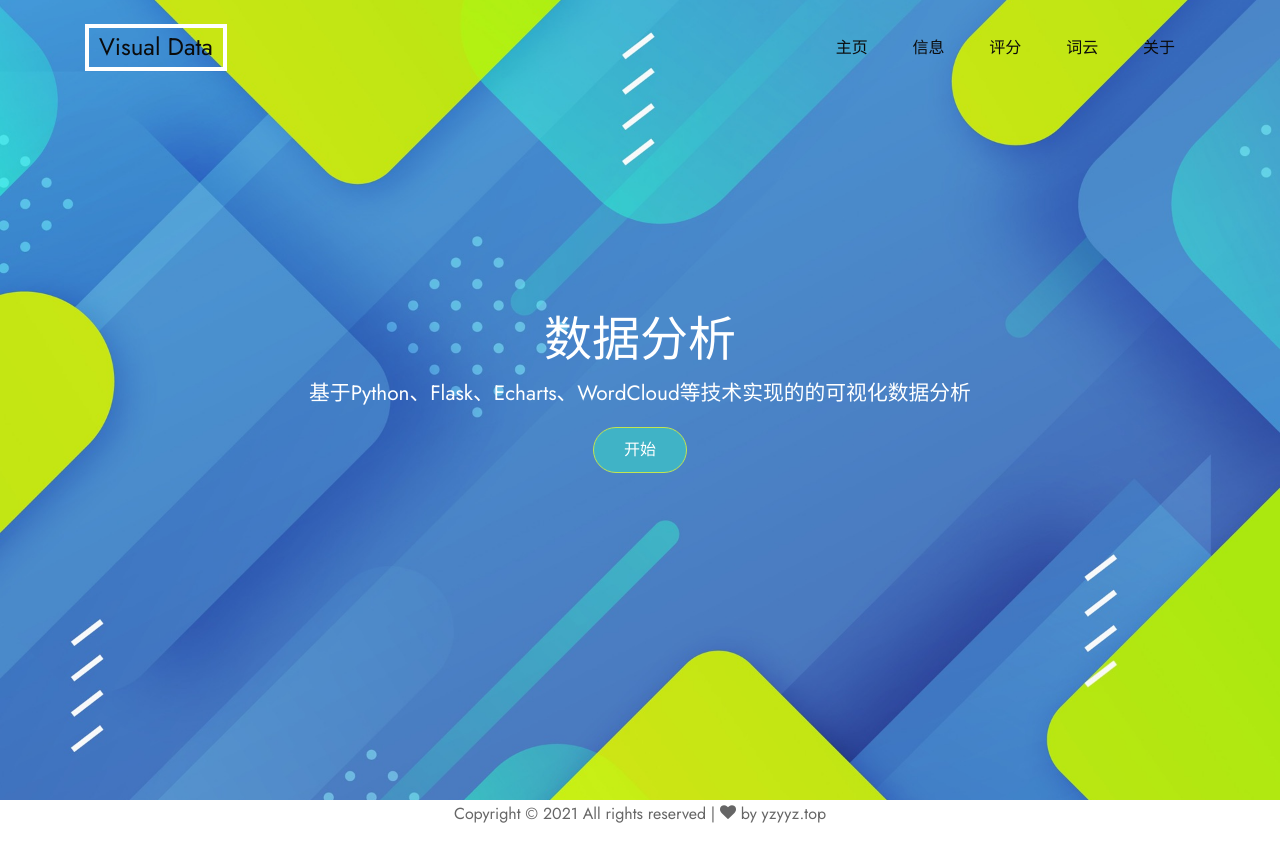
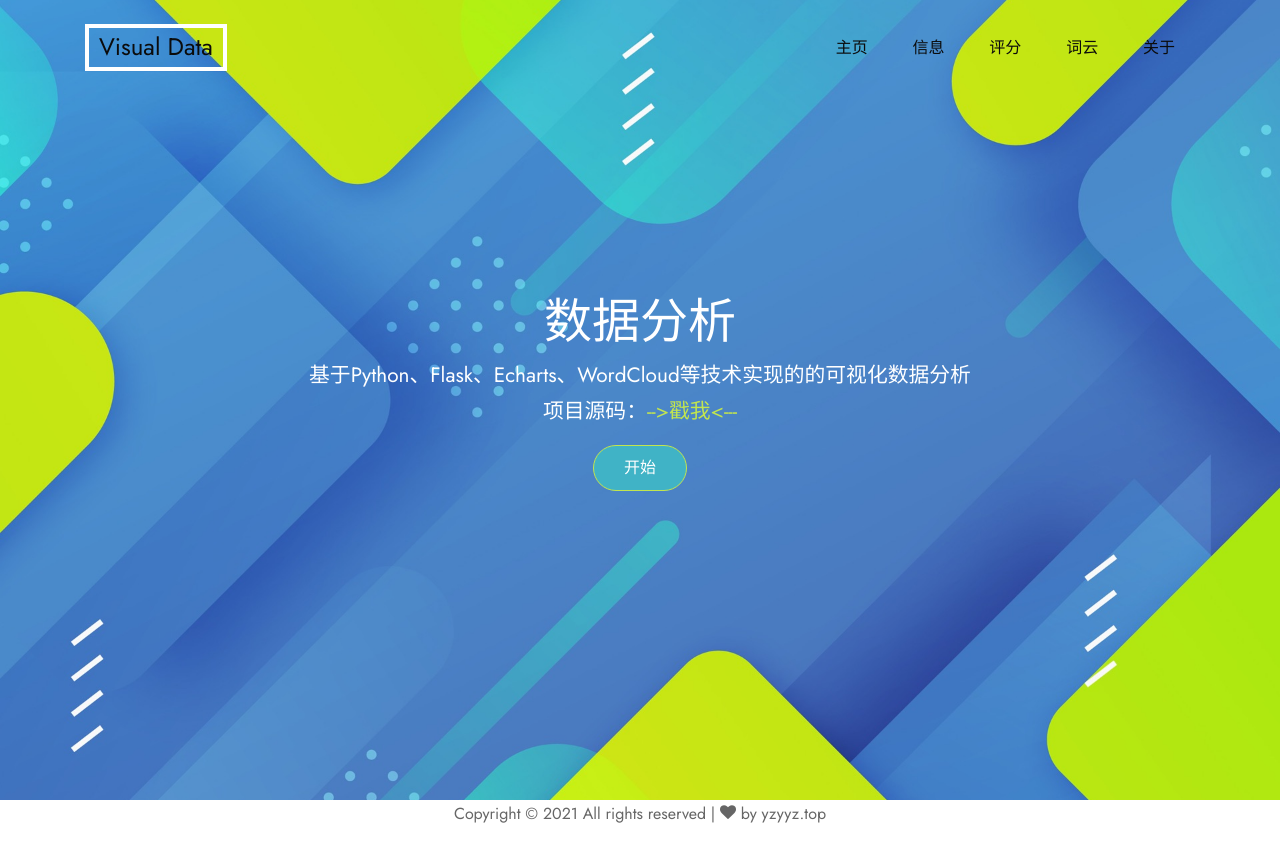
Before and after one commit to yzyyz1387/flask-visualData-practice, a Flask app: page / in a window 1280 px wide. Run offline with Flask 2, Linux system fonts and the light colour scheme; some libraries are stand-ins or nearby versions; some web fonts are replaced.

Commit message:
更新关于页面

```diff
--- a/templates/index.html
+++ b/templates/index.html
@@ -91,7 +91,8 @@
                         <div class="col-lg-8" >
                             <h1 class="text-white" data-aos="fade-up" data-aos-delay="">数据分析</h1>
                             <p class="lead text-white" data-aos="fade-up" data-aos-delay="100">
-                                基于Python、Flask、Echarts、WordCloud等技术实现的的可视化数据分析</p>
+                                基于Python、Flask、Echarts、WordCloud等技术实现的的可视化数据分析<br>项目源码：<a href="https://github.com/yzyyz1387/flask-visualData-practice" target="_blank">-->戳我<---</a></p>
+
                             <p data-aos="fade-up" data-aos-delay="200"><a href="/infor" class="btn smoothscroll btn-primary">开始</a>
                             </p>
 
--- a/templates/team.html
+++ b/templates/team.html
@@ -91,7 +91,7 @@
                         <div class="col-lg-8" >
                             <h1 class="text-white" data-aos="fade-up" data-aos-delay="">关于</h1>
                             <p class="lead text-white" data-aos="fade-up" data-aos-delay="100">
-                                本网站为基于Python、Flask、Echarts、WordCloud等技术实现的的可视化数据分析的小项目（练手用）</p>
+                                本网站为基于Python、Flask、Echarts、WordCloud等技术实现的的可视化数据分析的小项目（练手用）<br>项目源码：<a href="https://github.com/yzyyz1387/flask-visualData-practice" target="_blank">-->戳我<---</a></p>
                              <p class="lead text-white" data-aos="fade-up" data-aos-delay="100">
                                 本人博客：<a target="_blank" href="https://yzyyz.top">https://yzyyz.top</a></p>
 
```
